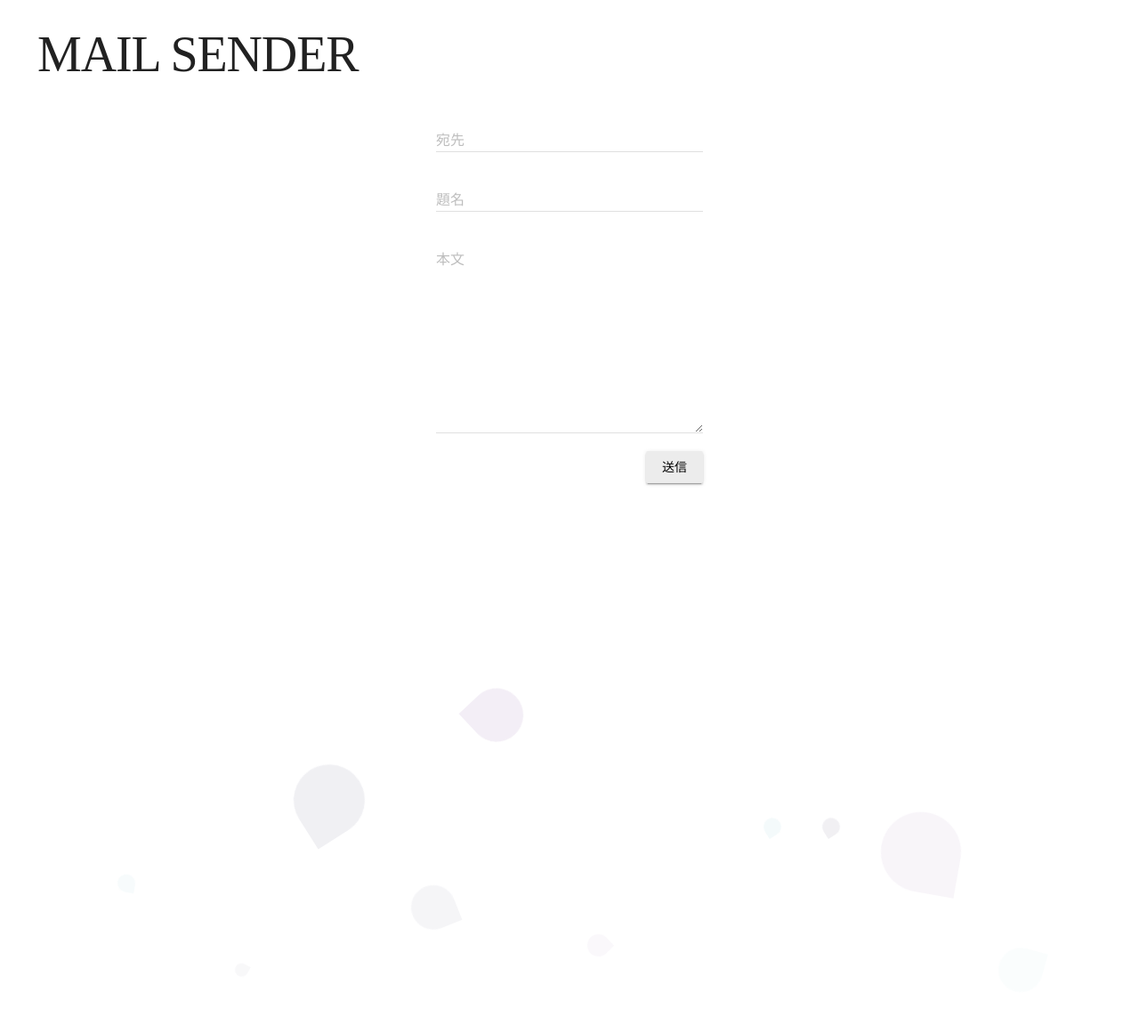
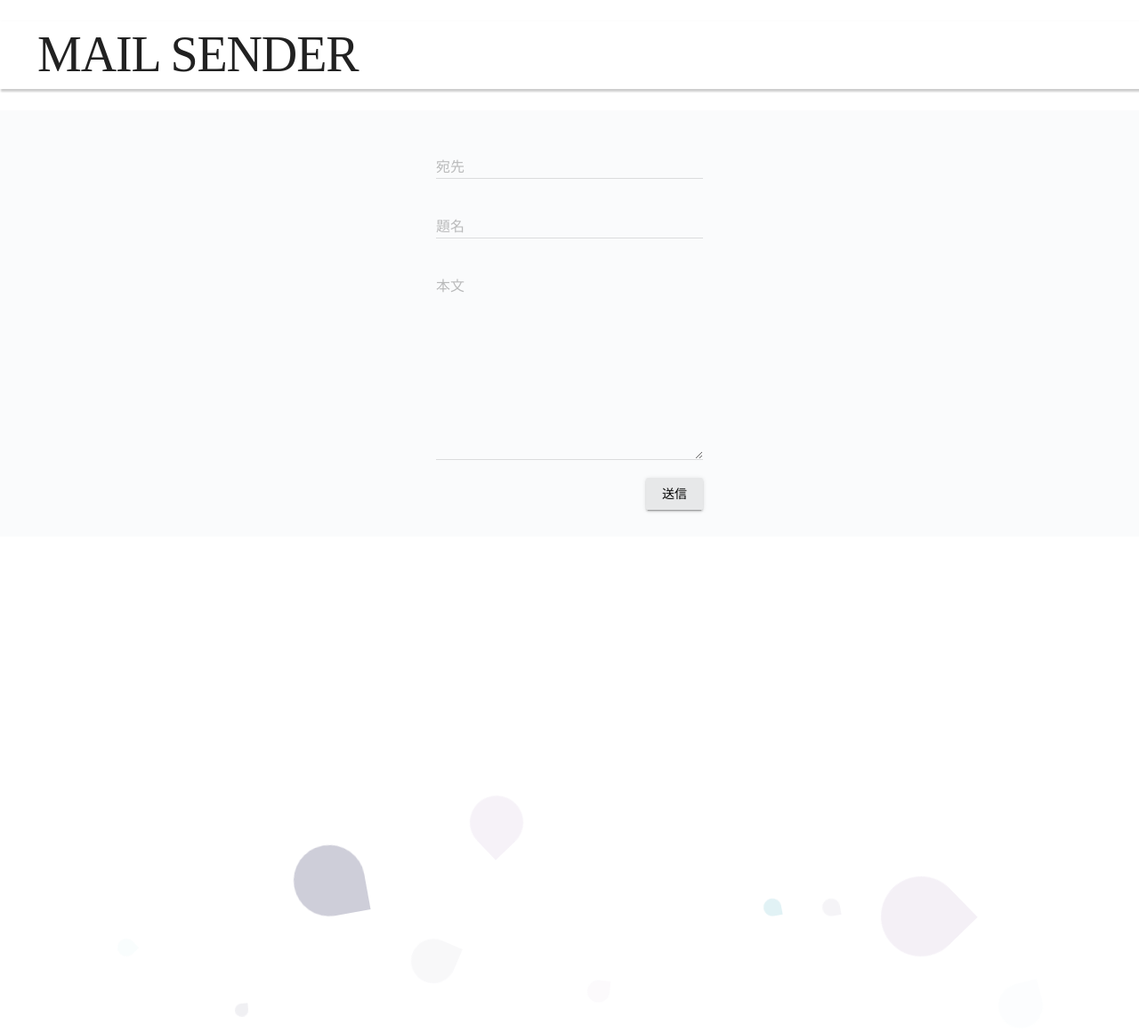
Before and after one commit to hk-pG/php_kadai, a PHP site: page /kadai03.php in a window 1280 px wide. Shown: the whole page at 89% size. Before the commit the page ends 954 px from the top, so only its background shows below. Run offline with PHP 8.4, Linux system fonts and the light colour scheme; some web fonts are replaced.

Commit message:
animation changed

```diff
--- a/kadai03.php
+++ b/kadai03.php
@@ -16,6 +16,8 @@ if (!empty($to)) {
 		"From: $from"
 	);
 }
+
+echo "$to $subject $body";
 
 if (!empty($to)) {
 	if ($result) {
@@ -54,17 +56,17 @@ if (!empty($to)) {
 		<section class="mail-form">
 			<form action="./kadai03.php" method="post">
 				<div class="mdl-textfield mdl-js-textfield mdl-textfield--floating-label">
-					<input class="mdl-textfield__input" type="email" id="sample3">
+					<input class="mdl-textfield__input" type="email" id="sample3" name="to">
 					<label class="mdl-textfield__label" for="sample3">宛先</label>
 				</div>
 
 				<div class="mdl-textfield mdl-js-textfield mdl-textfield--floating-label">
-					<input class="mdl-textfield__input" type="text" id="sample3">
+					<input class="mdl-textfield__input" type="text" id="sample3" name="subject">
 					<label class="mdl-textfield__label" for="sample3">題名</label>
 				</div>
 
 				<div class="mdl-textfield mdl-js-textfield">
-					<textarea class="mdl-textfield__input" type="text" rows="3" id="sample5"></textarea>
+					<textarea class="mdl-textfield__input" type="text" rows="3" id="sample5" name="body"></textarea>
 					<label class="mdl-textfield__label" for="sample5">本文</label>
 				</div>
 
--- a/scss/animations.css
+++ b/scss/animations.css
@@ -64,7 +64,7 @@
             transform: translateY(0) rotate(0deg);
     opacity: 0;
   }
-  50% {
+  70% {
     -webkit-transform: translateY(-60vh) rotate(360deg);
             transform: translateY(-60vh) rotate(360deg);
     opacity: 1;
@@ -82,7 +82,7 @@
             transform: translateY(0) rotate(0deg);
     opacity: 0;
   }
-  50% {
+  70% {
     -webkit-transform: translateY(-60vh) rotate(360deg);
             transform: translateY(-60vh) rotate(360deg);
     opacity: 1;
--- a/scss/animations.scss
+++ b/scss/animations.scss
@@ -28,7 +28,7 @@
     transform: translateY(0) rotate(0deg);
     opacity: 0;
   }
-  50% {
+  70% {
     transform: translateY(-60vh) rotate(360deg);
     opacity: 1;
   }
--- a/scss/kadai03.css
+++ b/scss/kadai03.css
@@ -64,7 +64,7 @@
             transform: translateY(0) rotate(0deg);
     opacity: 0;
   }
-  50% {
+  70% {
     -webkit-transform: translateY(-60vh) rotate(360deg);
             transform: translateY(-60vh) rotate(360deg);
     opacity: 1;
@@ -82,7 +82,7 @@
             transform: translateY(0) rotate(0deg);
     opacity: 0;
   }
-  50% {
+  70% {
     -webkit-transform: translateY(-60vh) rotate(360deg);
             transform: translateY(-60vh) rotate(360deg);
     opacity: 1;
@@ -134,6 +134,16 @@ h1 {
 
 html {
   overflow-y: hidden;
+  min-height: 100%;
+}
+
+body {
+  min-height: 100%;
+}
+
+header {
+  -webkit-box-shadow: 2px 2px 2px 1px rgba(0, 0, 0, 0.2);
+          box-shadow: 2px 2px 2px 1px rgba(0, 0, 0, 0.2);
 }
 
 header .header-container {
@@ -147,6 +157,8 @@ main {
   -webkit-box-pack: center;
       -ms-flex-pack: center;
           justify-content: center;
+  background-color: rgba(245, 248, 250, 0.5);
+  padding: 30px;
 }
 
 main p {
@@ -207,7 +219,7 @@ main form #sample5 {
   list-style: none;
   width: 20px;
   height: 20px;
-  background: rgba(96, 183, 199, 0.1);
+  background: rgba(96, 183, 199, 0.3);
   -webkit-animation: rising 25s linear infinite;
           animation: rising 25s linear infinite;
   bottom: calc(-150px - 40vh);
@@ -223,7 +235,7 @@ main form #sample5 {
           animation-duration: 20s;
   border-radius: 50%;
   border-top-left-radius: 0 !important;
-  background: rgba(47, 44, 92, 0.1);
+  background: rgba(47, 44, 92, 0.5);
 }
 
 .circles li:nth-child(2) {
@@ -275,7 +287,7 @@ main form #sample5 {
           animation-duration: 20s;
   border-radius: 50%;
   border-top-left-radius: 0 !important;
-  background: rgba(96, 183, 199, 0.1);
+  background: rgba(96, 183, 199, 0.4);
 }
 
 .circles li:nth-child(6) {
@@ -288,7 +300,7 @@ main form #sample5 {
           animation-duration: 25s;
   border-radius: 50%;
   border-top-left-radius: 0 !important;
-  background: rgba(114, 63, 145, 0.1);
+  background: rgba(114, 63, 145, 0.2);
 }
 
 .circles li:nth-child(7) {
@@ -327,7 +339,7 @@ main form #sample5 {
           animation-duration: 40s;
   border-radius: 50%;
   border-top-left-radius: 0 !important;
-  background: rgba(47, 44, 92, 0.1);
+  background: rgba(47, 44, 92, 0.3);
 }
 
 .circles li:nth-child(10) {
--- a/scss/kadai03.scss
+++ b/scss/kadai03.scss
@@ -11,9 +11,15 @@ h1 {
 
 html {
   overflow-y: hidden;
+  min-height: 100%;
+}
+
+body {
+  min-height: 100%;
 }
 
 header {
+  box-shadow: 2px 2px 2px 1px rgba(0, 0, 0, 0.2);
   .header-container {
     padding: 0 3em;
   }
@@ -22,6 +28,8 @@ header {
 main {
   display: flex;
   justify-content: center;
+  background-color: rgba(245, 248, 250, 0.5);
+  padding: 30px;
 
   p {
     padding-left: 5px;
@@ -70,7 +78,7 @@ main {
   list-style: none;
   width: 20px;
   height: 20px;
-  background: rgba(96, 183, 199, 0.1);
+  background: rgba(96, 183, 199, 0.3);
   animation: rising 25s linear infinite;
   bottom: calc(-150px - 40vh);
 }
@@ -83,7 +91,7 @@ main {
   animation-duration: 20s;
   border-radius: 50%;
   border-top-left-radius: 0 !important;
-  background: rgba(47, 44, 92, 0.1);
+  background: rgba(47, 44, 92, 0.5);
 }
 
 .circles li:nth-child(2) {
@@ -127,7 +135,7 @@ main {
   animation-duration: 20s;
   border-radius: 50%;
   border-top-left-radius: 0 !important;
-  background: rgba(96, 183, 199, 0.1);
+  background: rgba(96, 183, 199, 0.4);
 }
 
 .circles li:nth-child(6) {
@@ -138,7 +146,7 @@ main {
   animation-duration: 25s;
   border-radius: 50%;
   border-top-left-radius: 0 !important;
-  background: rgba(114, 63, 145, 0.1);
+  background: rgba(114, 63, 145, 0.2);
 }
 
 .circles li:nth-child(7) {
@@ -171,7 +179,7 @@ main {
   animation-duration: 40s;
   border-radius: 50%;
   border-top-left-radius: 0 !important;
-  background: rgba(47, 44, 92, 0.1);
+  background: rgba(47, 44, 92, 0.3);
 }
 
 .circles li:nth-child(10) {
```
Also changed, not shown: scss/kadai04.css (+36 -0 lines), 2 other files.
